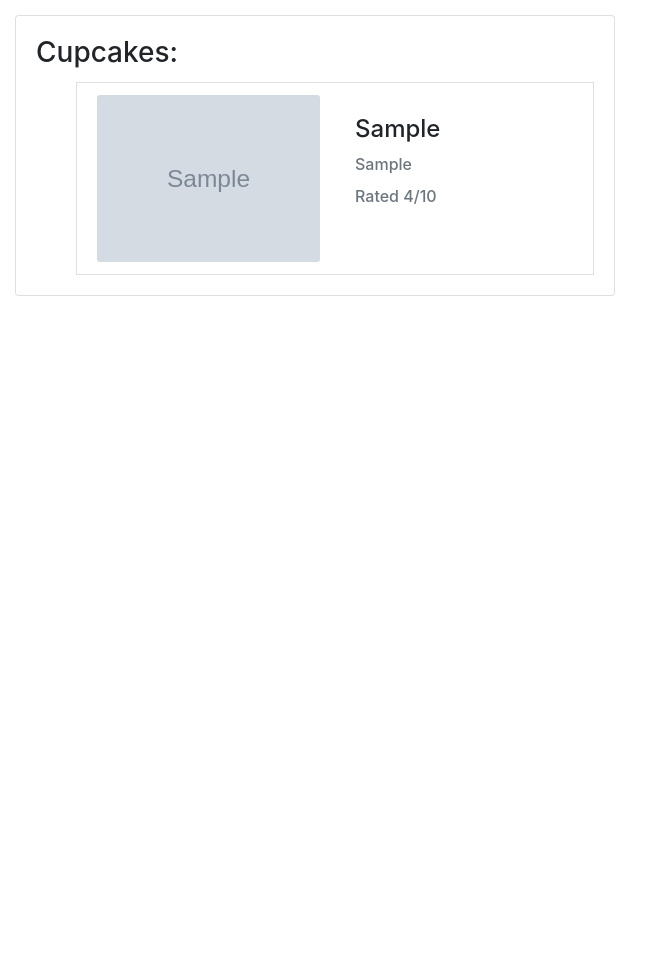
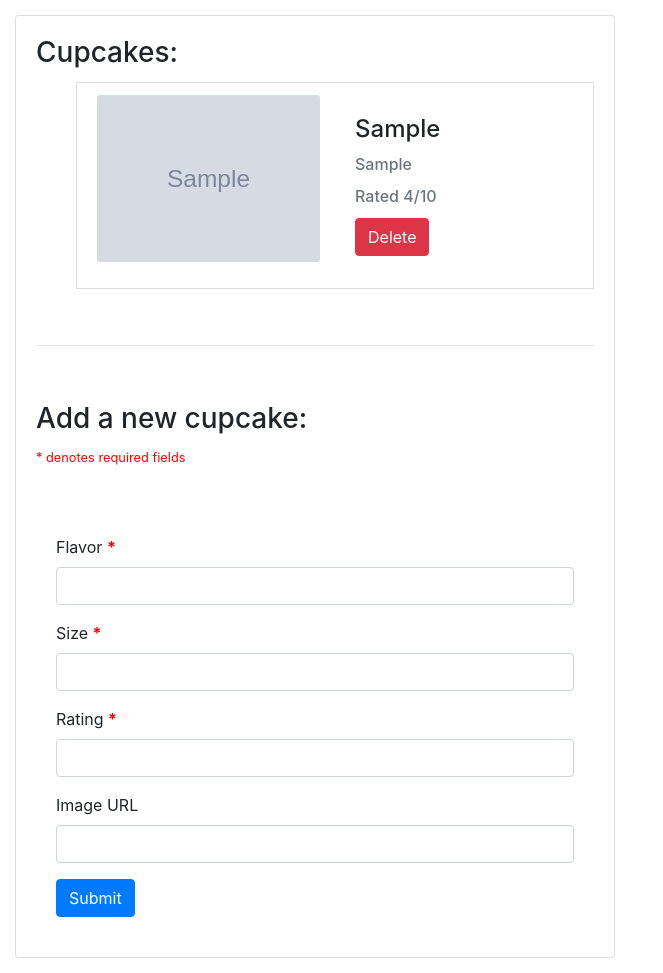
Before and after one commit to jmcginty15/Flask-cupcakes, a Flask app: page / in a window 1280 px wide. Shown: the whole page, without its empty margins (0-663 px from the left). Before the commit the page ends 296 px from the top, so only its background shows below. Run offline with Flask 2, Linux system fonts and the light colour scheme; tables that the repository leaves empty hold one stand-in row (values such as "Sample post"); grey boxes marked "Sample" are stand-in pictures; some libraries are stand-ins or nearby versions.

Commit message:
add and delete functions working

```diff
--- a/app.py
+++ b/app.py
@@ -3,6 +3,7 @@
 from flask import Flask, request, render_template, redirect, flash, jsonify
 from flask_debugtoolbar import DebugToolbarExtension
 from models import db, connect_db, Cupcake
+from forms import AddCupcakeForm
 
 app = Flask(__name__)
 app.config['SECRET_KEY'] = 'yeet'
@@ -18,7 +19,8 @@ db.create_all()
 @app.route('/')
 def show_list():
     """Display home page"""
-    return render_template('home.html')
+    form = AddCupcakeForm()
+    return render_template('home.html', form=form)
 
 @app.route('/api/cupcakes')
 def all_cupcakes():
@@ -46,7 +48,6 @@ def new_cupcake():
         new_cupcake = Cupcake(flavor=flavor, size=size, rating=rating, image=image)
     except:
         new_cupcake = Cupcake(flavor=flavor, size=size, rating=rating)
-    # print(new_cupcake, flush=True)
     db.session.add(new_cupcake)
     db.session.commit()
     serialized_cupcake = {'cupcake': new_cupcake.serialize()}
--- /dev/null
+++ b/forms.py
@@ -0,0 +1,11 @@
+from flask_wtf import FlaskForm
+from wtforms import StringField, IntegerField
+from wtforms.validators import InputRequired, Optional, URL, NumberRange
+
+class AddCupcakeForm(FlaskForm):
+    """Form for adding new cupcakes"""
+
+    flavor = StringField('Flavor', validators=[InputRequired()])
+    size = StringField('Size', validators=[InputRequired()])
+    rating = IntegerField('Rating', validators=[InputRequired(), NumberRange(min=0, max=10, message='Please enter an rating between 0 and 10')])
+    image = StringField('Image URL', validators=[Optional(), URL(message='Please enter a valid photo URL')])
--- a/static/app.css
+++ b/static/app.css
@@ -1,3 +1,7 @@
 #list-container {
     margin: 15px;
 }
+
+.asterisk {
+    color: red;
+}
--- a/static/app.js
+++ b/static/app.js
@@ -1,16 +1,59 @@
 $(async function () {
     const $cupcakeList = $('#cupcake-list');
+    const $cupcakeForm = $('#add-cupcake-form');
+    const $flavor = $('#flavor');
+    const $size = $('#size');
+    const $rating = $('#rating');
+    const $image = $('#image');
 
     cupcakeList = await CupcakeList.getCupcakes();
 
-    function capitalize(str) {
-        return str.charAt(0).toUpperCase() + str.slice(1);
+    // populate $cupcakeList <ul>
+    for (cupcake of cupcakeList.cupcakes) {
+        appendCupcakeToDOM(cupcake);
     }
 
-    // populate $cupcakeList <ul>
-    for (cupcake of cupcakeList.cupcakes) {
+    // event listener for form submission
+    $cupcakeForm.on('submit', async function (evt) {
+        evt.preventDefault();
+        $('.error-message').remove();
+        let ratingValidated = true;
+        let imageValidated = true;
+        const flavor = $flavor.val();
+        const size = $size.val();
+        const rating = parseInt($rating.val());
+        const image = $image.val();
+
+        if (!rating || rating < 0 || rating > 10) {
+            const $message = $('<small class="form-text text-muted error-message">Please enter a rating between 0 and 10</small>');
+            $rating.parent().append($message);
+            ratingValidated = false;
+        }
+        if (image && !isURL(image)) {
+            const $message = $('<small class="form-text text-muted error-message">Please enter a valid URL</small>');
+            $image.parent().append($message);
+            imageValidated = false;
+        }
+
+        if (ratingValidated && imageValidated) {
+            $('.form-control').val('');
+            newCupcake = {flavor: flavor, size: size, rating: rating, image: image};
+            addedCupcake = await cupcakeList.addCupcake(newCupcake);
+            appendCupcakeToDOM(addedCupcake);
+        }
+    });
+
+    // event listener for delete button click
+    $('.delete-btn').on('click', async function (evt) {
+        const $targetItem = $(evt.target).parent().parent().parent();
+        const cupcakeID = $targetItem.attr('id');
+        await cupcakeList.deleteCupcake(cupcakeID);
+        $targetItem.remove();
+    });
+
+    function appendCupcakeToDOM(cupcake) {
         // create <li>
-        $listItem = $(`<li class="list-group-item list-item">
+        const $listItem = $(`<li id="${cupcake.id}" class="list-group-item list-item">
                 <div class="row">
                     <div class="col-sm-6">
                         <img class="card-img" src="${cupcake.image}">
@@ -19,6 +62,7 @@ $(async function () {
                         <h4 class="card-title">${capitalize(cupcake.flavor)}</h4>
                         <h6 class="card-title text-muted">${capitalize(cupcake.size)}</h6>
                         <h6 class="card-title text-muted">Rated ${cupcake.rating}/10</h6>
+                        <button class="btn btn-danger delete-btn">Delete</button>
                     </div>
                 </div>
             </li>`);
@@ -26,4 +70,20 @@ $(async function () {
         // append to list
         $cupcakeList.append($listItem);
     }
+
+    function capitalize(str) {
+        return str.charAt(0).toUpperCase() + str.slice(1);
+    }
+
+    // function to test for valid url
+    // found on StackOverflow at https://stackoverflow.com/questions/5717093/check-if-a-javascript-string-is-a-url
+    function isURL(str) {
+        var pattern = new RegExp('^(https?:\\/\\/)?' + // protocol
+            '((([a-z\\d]([a-z\\d-]*[a-z\\d])*)\\.?)+[a-z]{2,}|' + // domain name
+            '((\\d{1,3}\\.){3}\\d{1,3}))' + // OR ip (v4) address
+            '(\\:\\d+)?(\\/[-a-z\\d%_.~+]*)*' + // port and path
+            '(\\?[;&a-z\\d%_.~+=-]*)?' + // query string
+            '(\\#[-a-z\\d_]*)?$', 'i'); // fragment locator
+        return pattern.test(str);
+    }
 });
--- a/static/classes.js
+++ b/static/classes.js
@@ -23,6 +23,11 @@ class CupcakeList {
         this.cupcakes.push(addedCupcake);
         return addedCupcake;
     }
+
+    async deleteCupcake(cupcakeID) {
+        const response = await axios.delete(`${BASE_URL}/api/cupcakes/${cupcakeID}`);
+        return response;
+    }
 }
 
 class Cupcake {
--- a/templates/home.html
+++ b/templates/home.html
@@ -16,6 +16,26 @@
             <h3 class="card-title">Cupcakes:</h3>
             <ul class="card-text" id="cupcake-list"></ul>
         </div>
+        <div class="card-body">
+            <hr>
+        </div>
+        <div class="card-body">
+            <h3 class="card-title">Add a new cupcake:</h3>
+            <h6 class="asterisk"><small>* denotes required fields</small></h6>
+        </div>
+        <div class="card-body">
+            <form action="/add" method="POST" id="add-cupcake-form" class="card-body">
+                {{ form.hidden_tag() }}
+                {% for field in form if field.widget.input_type != 'hidden' %}
+                <div class="form-group">
+                    {{ field.label }} {% if field.flags.required %}<b class="asterisk">*</b>{% endif %}
+                    {{ field(class_="form-control") }}
+                    {% for err in field.errors %}<small class="form-text text-muted">{{ err }}</small>{% endfor %}
+                </div>
+                {% endfor %}
+                <button type="submit" id="submit-form" class="btn btn-primary">Submit</button>
+            </form>
+        </div>
     </div>
     <script src="https://unpkg.com/axios/dist/axios.js"></script>
     <script src="https://code.jquery.com/jquery-3.5.1.slim.min.js"
```
